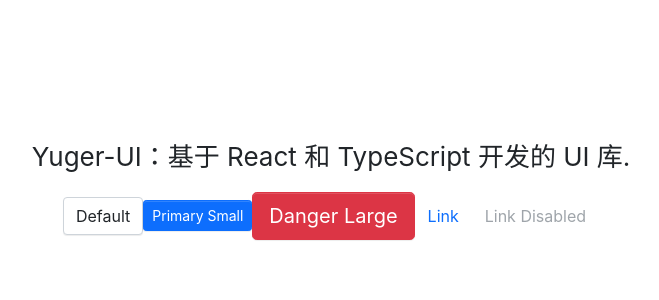
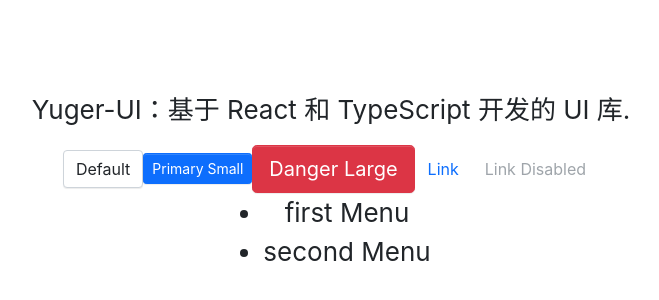
Before and after one commit to Ysom/yuger-ui, a React (Create React App) app: page / in a window 1280 px wide. Shown: the part 212-512 px from the top of the page, without its empty margins (309-968 px from the left). Built offline with nearby package versions, Linux system fonts and the light colour scheme.

Commit message:
add: 添加 Menu、MenuItem 组件初始架构

```diff
--- a/src/App.tsx
+++ b/src/App.tsx
@@ -1,4 +1,6 @@
 import Button, { ButtonSize, ButtonType } from "./components/Button/button";
+import Menu from './components/Menu/menu';
+import MenuItem from './components/Menu/menuItem';
 import "./App.scss";
 
 function App() {
@@ -6,7 +8,7 @@
     <div className="App">
       <header className="App-header">
         <p>Yuger-UI：基于 React 和 TypeScript 开发的 UI 库.</p>
-        <div>
+        <div className="btn-container">
           <Button>Default</Button>
           <Button btnType={ButtonType.Primary} size={ButtonSize.Small}>
             Primary Small
@@ -21,6 +23,16 @@
             Link Disabled
           </Button>
         </div>
+        <div className="menu-container">
+          <Menu>
+            <MenuItem>
+              first Menu
+            </MenuItem>
+            <MenuItem>
+              second Menu
+            </MenuItem>
+          </Menu>
+        </div>
       </header>
     </div>
   );
--- /dev/null
+++ b/src/components/Menu/menu.tsx
@@ -0,0 +1,27 @@
+import React from 'react';
+import classNames from 'classnames';
+
+type MenuMode = 'horizontal' | 'vertical';
+
+export interface MenuProps {
+  className?: string;
+  defaultIndex?: number;
+  mode?: MenuMode;
+  style?: React.CSSProperties;
+  onSelect?: (selectIndex: number) => void;
+}
+
+const Menu: React.FC<MenuProps> = (props) => {
+  const { className, mode, style, defaultIndex, children } = props;
+  const classes = classNames('yuger-menu', className, {
+    'menu-vertical': mode === 'vertical',
+  })
+
+  return (
+    <ul className={classes} style={style}>
+      { children }
+    </ul>
+  )
+}
+
+export default Menu;
--- /dev/null
+++ b/src/components/Menu/menuItem.tsx
@@ -0,0 +1,23 @@
+import React from 'react';
+import classNames from 'classnames';
+
+export interface MenuItemProps {
+  index?: number;
+  disabled?: boolean;
+  className?: string;
+  style?: React.CSSProperties;
+}
+
+const MenuItem: React.FC<MenuItemProps> = (props) => {
+  const { index, disabled, className, style, children } = props;
+  const classes = classNames('menu-item', className, {
+    'is-disabled': disabled,
+  })
+  return (
+    <li className={classes} style={style}>
+      { children }
+    </li>
+  )
+}
+
+export default MenuItem;
```
